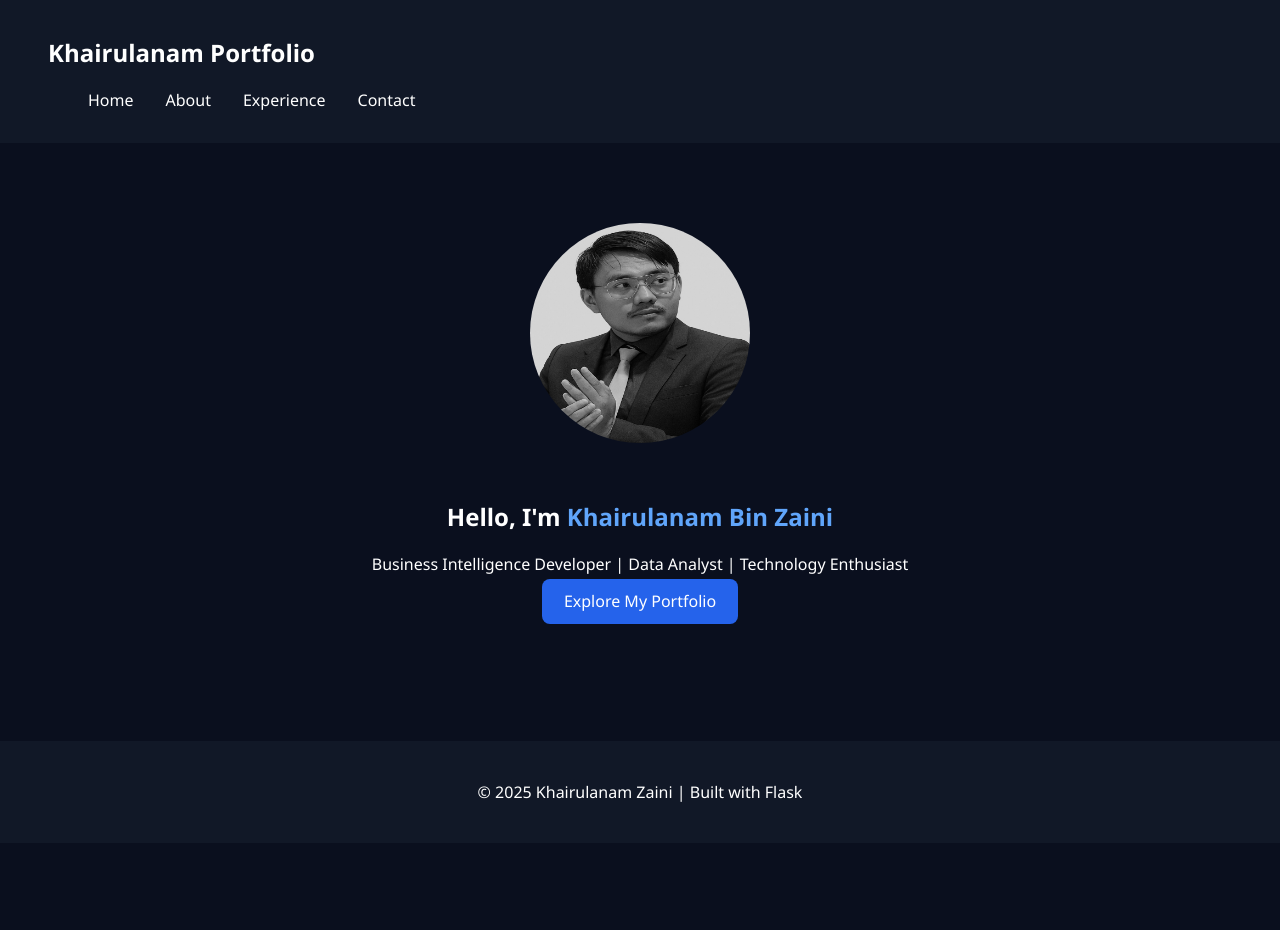
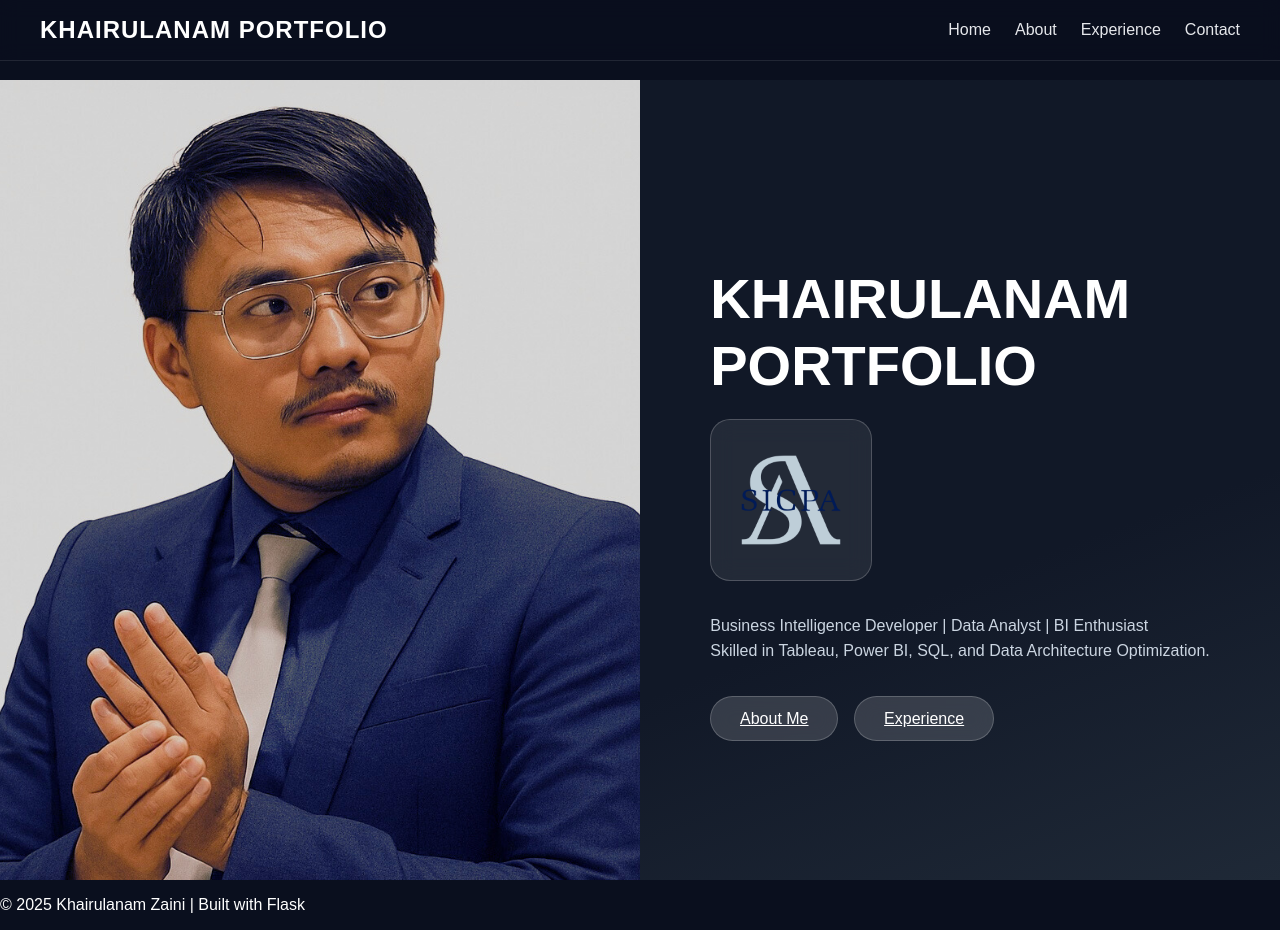
Before and after one commit to Khairulanamz/Profile, a Flask app: page / in a window 1280 px wide. Before the commit the page ends 802 px from the top, so only its background shows below. Run offline with Flask 3, Linux system fonts and the light colour scheme.

Commit message:
Update Layout

```diff
--- a/static/style.css
+++ b/static/style.css
@@ -1,116 +1,277 @@
+/* --- Global layout --- */
 body {
-  font-family: 'Segoe UI', sans-serif;
   margin: 0;
+  font-family: 'Poppins', sans-serif;
   background-color: #0a0f1e;
-  color: white;
+  color: #fff;
+}
+main {
+  padding-top: 80px; /* Adjust based on navbar height */
 }
 
-header {
-  background-color: #111827;
-  padding: 1rem 3rem;
+/* --- NAVBAR STYLES --- */
+.navbar {
+  width: 100%;
+  position: fixed;
+  top: 0;
+  left: 0;
+  z-index: 50;
+  backdrop-filter: blur(10px);
+  background: rgba(10, 15, 30, 0.65);
+  border-bottom: 1px solid rgba(255, 255, 255, 0.1);
+}
+
+.nav-container {
   display: flex;
   justify-content: space-between;
   align-items: center;
+  max-width: 1200px;
+  margin: 0 auto;
+  padding: 1rem 2rem;
 }
 
-header ul {
-  list-style: none;
-  display: flex;
-  gap: 2rem;
-}
-
-header ul li a {
+.nav-logo {
   color: #fff;
+  font-size: 1.5rem;
+  font-weight: 700;
+  letter-spacing: 1px;
   text-decoration: none;
   transition: color 0.3s ease;
 }
 
-header ul li a:hover {
-  color: #60a5fa;
+.nav-logo:hover {
+  color: #38bdf8; /* cyan hover */
 }
 
-.hero {
+.nav-links {
+  list-style: none;
   display: flex;
-  flex-direction: column;
-  align-items: center;
-  text-align: center;
-  padding: 5rem 2rem;
+  gap: 1.5rem;
+  margin: 0;
 }
 
-.hero h2 span {
-  color: #60a5fa;
+.nav-links a {
+  color: #e5e7eb;
+  text-decoration: none;
+  font-weight: 500;
+  transition: color 0.3s ease;
 }
 
-.btn {
-  padding: 0.7rem 1.4rem;
-  background-color: #2563eb;
-  color: white;
-  border-radius: 8px;
-  text-decoration: none;
-  margin-top: 1rem;
-  transition: background-color 0.3s ease;
+.nav-links a:hover {
+  color: #38bdf8;
 }
 
-.btn:hover {
-  background-color: #1e40af;
+/* --- Landing Page --- */
+.landing {
+  display: flex;
+  flex-wrap: wrap;
+  height: 100vh;
+}
+/* --- EXPERIENCE SECTION --- */
+.experience {
+  padding: 100px 10%;
+  background: linear-gradient(145deg, #0f172a, #1e293b);
+  color: #f8fafc;
+  min-height: 100vh;
 }
 
-/* Grayscale hover effect */
-.grayscale {
-  filter: grayscale(100%);
+.experience h2 {
+  text-align: center;
+  font-size: 2rem;
+  margin-bottom: 2rem;
+  color: #38bdf8;
+  text-transform: uppercase;
+  letter-spacing: 2px;
 }
 
-.hover-color:hover {
-  filter: grayscale(0%);
+.experience-card {
+  background: rgba(255, 255, 255, 0.05);
+  border-radius: 20px;
+  padding: 2rem;
+  margin-bottom: 2rem;
+  box-shadow: 0 4px 30px rgba(0, 0, 0, 0.2);
+  backdrop-filter: blur(8px);
+  border: 1px solid rgba(255, 255, 255, 0.1);
+}
+
+.experience-card h3 {
+  color: #38bdf8;
+  font-size: 1.4rem;
+  margin-bottom: 0.3rem;
+}
+
+.experience-card h4 {
+  color: #e5e7eb;
+  font-weight: 400;
+  margin-bottom: 1rem;
+}
+
+.experience-card ul {
+  margin: 0 0 1rem 1.5rem;
+  padding: 0;
+}
+
+.experience-card li {
+  line-height: 1.7;
+  font-size: 0.95rem;
+  color: #cbd5e1;
+}
+
+.experience-card strong {
+  color: #f8fafc;
+}
+/* --- EXPERIENCE CARD LAYOUT WITH LOGO (CENTER-RIGHT + GLOW) --- */
+.card-content {
+  display: flex;
+  justify-content: space-between;
+  align-items: center; /* centers vertically */
+  gap: 1.5rem;
+  flex-wrap: wrap;
+}
+
+.card-text {
+  flex: 1 1 70%;
+}
+
+.logo-container {
+  flex: 1 1 25%;
+  display: flex;
+  justify-content: flex-end; /* aligns logo to the right */
+  align-items: center;
+}
+
+.logo-container img {
+  max-width: 120px;
+  height: auto;
+  object-fit: contain;
+  background: rgba(255, 255, 255, 0.08);
+  padding: 10px 15px;
+  border-radius: 16px;
+  border: 2px solid rgba(255, 255, 255, 0.3);
+  box-shadow: 0 0 15px rgba(255, 255, 255, 0.25);
+  transition: all 0.3s ease;
+}
+
+.logo-container img:hover {
+  transform: scale(1.05);
+  box-shadow: 0 0 25px rgba(0, 255, 255, 0.6);
+  border-color: rgba(0, 255, 255, 0.4);
+}
+
+/* Responsive layout */
+@media (max-width: 768px) {
+  .card-content {
+    flex-direction: column;
+    align-items: center;
+    text-align: center;
+  }
+  .logo-container {
+    justify-content: center;
+    margin-top: 1rem;
+  }
+}
+
+/* Left: color portrait */
+.landing-left {
+  flex: 1;
+  min-width: 50%;
+  overflow: hidden;
+}
+
+.portrait-img {
+  width: 100%;
+  height: 100%;
+  object-fit: cover;
+  /* Remove grayscale */
+  filter: none;
+  transition: transform 0.6s ease-in-out;
+}
+
+.portrait-img:hover {
   transform: scale(1.03);
 }
 
-.transition {
-  transition: all 0.5s ease;
+/* Right: content */
+.landing-right {
+  flex: 1;
+  background: linear-gradient(160deg, #111827 60%, #1f2937 100%);
+  display: flex;
+  align-items: center;
+  justify-content: center;
+  padding: 3rem;
 }
 
-/* Portrait */
-.portrait {
-  width: 220px;
-  height: 220px;
-  border-radius: 50%;
-  margin-bottom: 2rem;
+.landing-content {
+  max-width: 550px;
+  text-align: left;
 }
 
-/* Experience section */
-.experience-grid {
-  display: grid;
-  grid-template-columns: repeat(auto-fit, minmax(300px, 1fr));
-  gap: 2rem;
-  padding: 2rem;
+/* Bold title */
+.main-title {
+  font-size: 3.5rem;
+  font-weight: 800;
+  line-height: 1.2;
+  margin-bottom: 1.2rem;
+  text-transform: uppercase;
 }
 
-.job-card {
-  background-color: #1f2937;
-  border-radius: 16px;
-  padding: 1.5rem;
-  transition: transform 0.3s ease, box-shadow 0.3s ease;
+/* Glass effect logo box */
+.logo-box {
+  width: 160px;
+  height: 160px;
+  border-radius: 20px;
+  background: rgba(255, 255, 255, 0.08);
+  border: 1px solid rgba(255, 255, 255, 0.2);
+  backdrop-filter: blur(12px);
+  display: flex;
+  justify-content: center;
+  align-items: center;
+  margin-bottom: 2rem;
+  transition: transform 0.4s ease, box-shadow 0.4s ease;
 }
 
-.job-card:hover {
-  transform: translateY(-5px);
-  box-shadow: 0 8px 20px rgba(0, 0, 0, 0.4);
+.logo-box:hover {
+  transform: scale(1.05);
+  box-shadow: 0 0 25px rgba(255, 255, 255, 0.1);
 }
 
-.company-logo {
-  width: 70px;
-  display: block;
-  margin: 0.5rem auto;
+.logo-box img {
+  width: 100px;
+  height: auto;
+  object-fit: contain;
 }
 
-footer {
-  text-align: center;
-  padding: 1.5rem;
-  background-color: #111827;
-  margin-top: 3rem;
+/* Text & buttons */
+.intro-text {
+  font-size: 1rem;
+  color: #cbd5e1;
+  margin-bottom: 2rem;
+  line-height: 1.6;
 }
-.btn:hover {
-    background: rgba(255, 255, 255, 0.4);
-    transform: scale(1.07);
-    box-shadow: 0 0 12px rgba(255, 255, 255, 0.3);
+
+.btn-group {
+  display: flex;
+  gap: 1rem;
 }
+
+.glass-btn {
+  padding: 0.8rem 1.8rem;
+  border-radius: 9999px;
+  background: rgba(255, 255, 255, 0.15);
+  backdrop-filter: blur(10px);
+  color: white;
+  font-weight: 500;
+  border: 1px solid rgba(255, 255, 255, 0.2);
+  transition: all 0.3s ease-in-out;
+}
+
+.glass-btn:hover {
+  background: rgba(255, 255, 255, 0.3);
+  color: #111827;
+}
+.experience-card:hover {
+  transform: translateY(-5px);
+  transition: all 0.3s ease;
+  border-color: #38bdf8;
+  box-shadow: 0 6px 25px rgba(56, 189, 248, 0.3);
+}
--- a/templates/base.html
+++ b/templates/base.html
@@ -17,14 +17,16 @@
 </head>
 <body>
   <header>
-    <nav>
-      <h1>Khairulanam Portfolio</h1>
-      <ul>
+<nav class="navbar">
+  <div class="nav-container">
+    <a href="{{ url_for('home') }}" class="nav-logo">KHAIRULANAM PORTFOLIO</a>
+    <ul class="nav-links">
       <li><a href="{{ url_for('home') }}">Home</a></li>
       <li><a href="{{ url_for('about') }}">About</a></li>
       <li><a href="{{ url_for('experience') }}">Experience</a></li>
       <li><a href="{{ url_for('contact') }}">Contact</a></li>
     </ul>
+  </div>
 </nav>
   </header>
 
--- a/templates/index.html
+++ b/templates/index.html
@@ -1,13 +1,33 @@
 {% extends "base.html" %}
 {% block content %}
-<section class="hero animate-fade-in-up">
-  <div class="hero-content">
+<section class="landing">
+  <!-- Left: Color portrait -->
+  <div class="landing-left">
     <img src="{{ url_for('static', filename='portrait.jpg') }}"
-         alt="Khairulanam Portrait"
-         class="portrait grayscale hover-color transition">
-    <h2>Hello, I'm <span>Khairulanam Bin Zaini</span></h2>
-    <p>Business Intelligence Developer | Data Analyst | Technology Enthusiast</p>
-    <a href="{{ url_for('experience') }}" class="btn">Explore My Portfolio</a>
+         alt="Khairulanam Portrait" class="portrait-img">
+  </div>
+
+  <!-- Right: Content -->
+  <div class="landing-right">
+    <div class="landing-content">
+      <h1 class="main-title">KHAIRULANAM<br>PORTFOLIO</h1>
+
+      <!-- Company logo inside glass box -->
+      <div class="logo-box">
+        <img src="{{ url_for('static', filename='images/sicpa_logo.png') }}"
+             alt="SICPA Logo">
+      </div>
+
+      <p class="intro-text">
+        Business Intelligence Developer | Data Analyst | BI Enthusiast<br>
+        Skilled in Tableau, Power BI, SQL, and Data Architecture Optimization.
+      </p>
+
+      <div class="btn-group">
+        <a href="{{ url_for('about') }}" class="glass-btn">About Me</a>
+        <a href="{{ url_for('experience') }}" class="glass-btn">Experience</a>
+      </div>
+    </div>
   </div>
 </section>
 {% endblock %}
```
Also changed, not shown: templates/experience.html (+56 -25 lines). Lines whose indentation alone changed are shown as unchanged.
